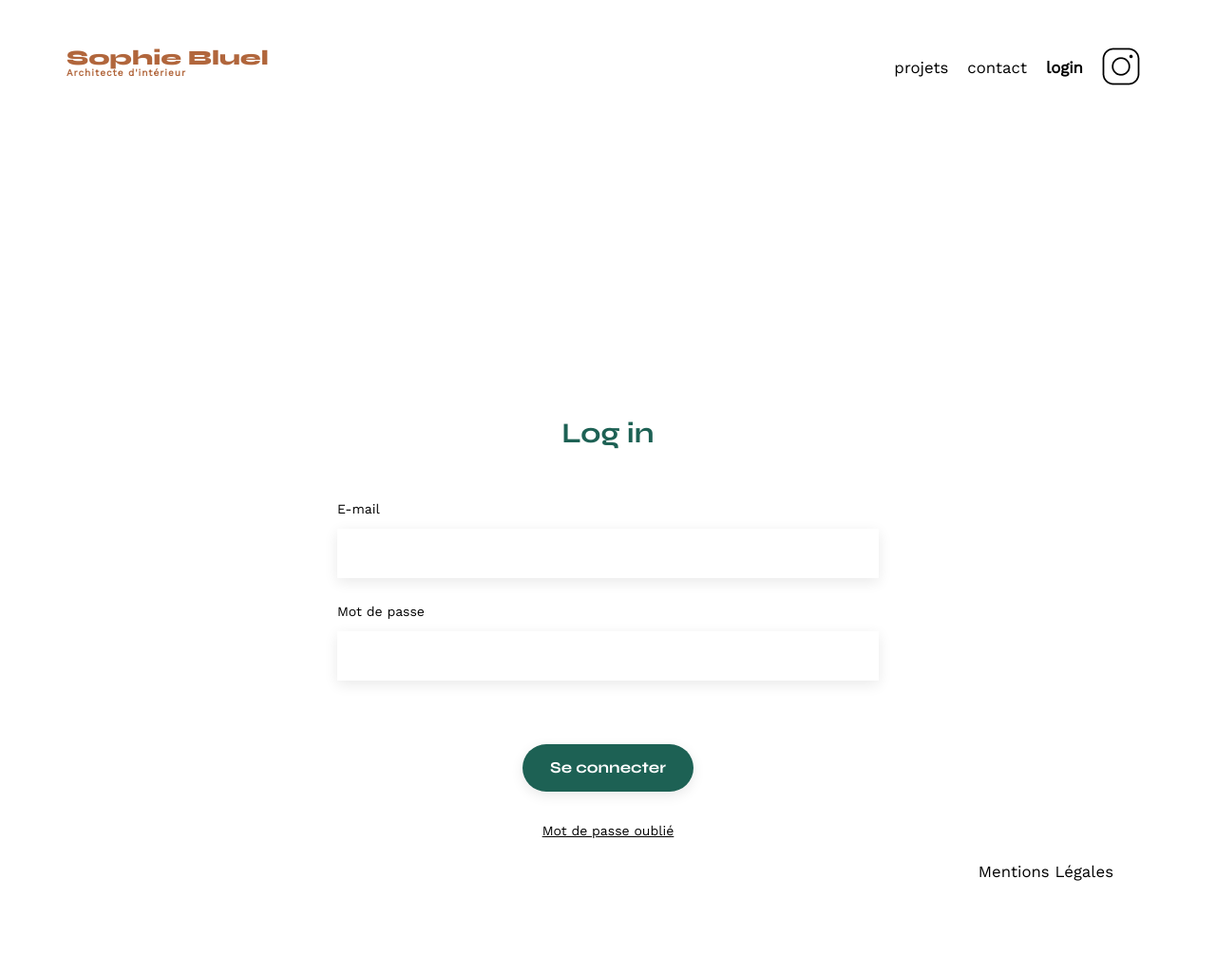
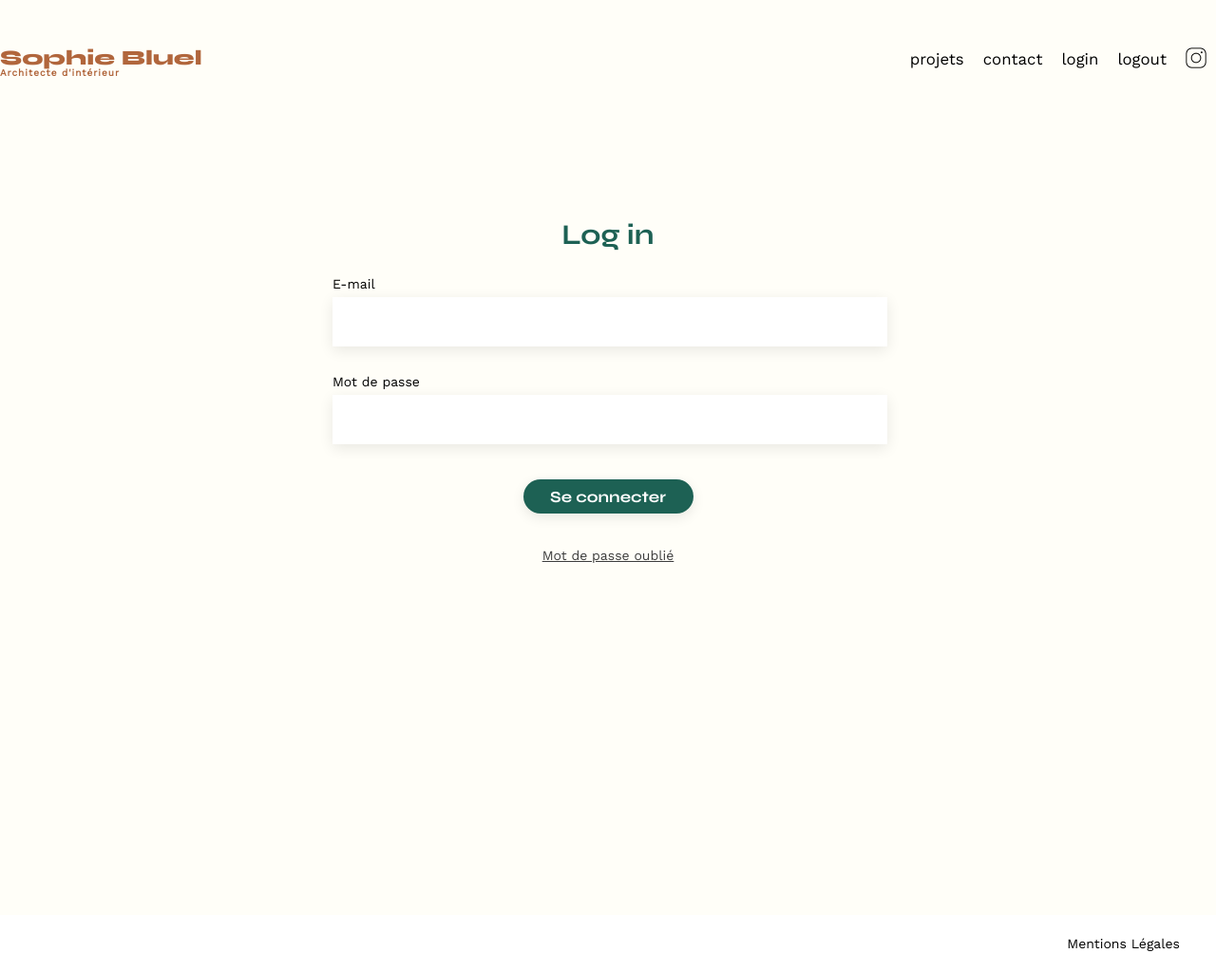
Before and after one commit to HanhNG64/Portfolio-architecte-sophie-bluel, a plain HTML site: page FrontEnd/login.html in a window 1280 px wide. Shown: the whole page at 95% size. Before the commit the page ends 954 px from the top, so only its background shows below. Drawn offline with nearby package versions, Linux system fonts and the light colour scheme.

Commit message:
amélioration de CSS de la page de login

```diff
--- a/FrontEnd/assets/login.css
+++ b/FrontEnd/assets/login.css
@@ -34,16 +34,26 @@ body {
 }
 
 /** end reset css**/
+:root {
+	--bg-color : #FFFEF8;
+	--main-color: #1D6154;
+	--white-color : #FFF;
+	--black-color : #000;
+}
+
 body {
-  max-width: 1140px;
+	background-color: var(--bg-color);
+	font-family: 'Work Sans' ;
+	font-size: 14px;
   max-height: 1024px;
-  margin: auto;
-  font-family: "Work Sans";
-  font-size: 14px;
+}
 
-  display: grid;
-  grid-template-rows: 1fr 1fr;
+.main-container {
+	max-width: 1440px;
+	margin:auto;
 }
+
+/******* HEADER *******/
 
 header {
 	display: flex;
@@ -53,37 +63,26 @@ header {
 
 header a {
 	text-decoration: none;
-	 color: #000;
+	color: var(--black-color);
 }
 
-header .loginItem {
-  font-weight: 700;
-}
-
-section {
-  margin: 50px 0;
-}
-
-h1 {
+h1{
 	display: flex;
 	flex-direction: column;
-  font-family: "Syne";
+	font-family: 'Syne';
 	font-size: 22px;
 	font-weight: 800;
-  color: #b1663c;
+	color: #B1663C
 }
 
 h1 > span {
-  font-family: "Work Sans";
-  font-size: 10px;
+	font-family: 'Work Sans';
+	font-size:10px;
 	letter-spacing: 0.1em;
 }
 
-h2 {
-  font-family: "Syne";
-  font-weight: 700;
-  font-size: 30px;
-  color: #1d6154;
+nav img {
+	width: 22px;
 }
 
 nav ul {
@@ -98,8 +97,10 @@ nav li {
 }
 
 li:hover {
-  color: #b1663c;
+	color: #B1663C;
 }
+
+/******* CONTACT *******/
 
 #login {
 	width: 50%;
@@ -110,46 +111,84 @@ li:hover {
 	text-align: center;
 }
 
-#login h2 {
-  margin-bottom: 20px;
+#login h2{
+  color: #1D6154;
+  font-family: Syne;
+  font-size: 30px;
+  padding-top: 100px;
 }
 
 #login form {
 	text-align: left;
-  margin-top: 30px;
+	margin: 30px;
 	display: flex;
 	flex-direction: column;
 }
 
 #login input {
+  width: 100%;
 	height: 50px;
 	font-size: 1.2em;
 	border: none;
 	box-shadow: 0px 4px 14px rgba(0, 0, 0, 0.09);
+  margin-bottom: 30px;
 }
 
-#login label, .error{
-  margin: 2em 0 1em 0;
+#login label {
+  margin-bottom: 7px;
+}
+
+#login textarea {
+	border: none;
+	box-shadow: 0px 4px 14px rgba(0, 0, 0, 0.09);
+}
+
+#login input[type="submit"]{
+  width: 179px;
+  height: 36px;
+	font-family: 'Syne';
+	text-align: center;
+	border-radius: 60px ;
+  margin : 7px auto 37px auto ;
+  color:var(--white-color);;
+	background-color: var(--main-color);
 }
 
 #login p {
   text-align: center;
   text-decoration: underline;
+  color: #3D3D3D;
 }
 
-input[type="submit"] {
-  font-family: "Syne";
-  font-weight: 700;
-  color: white;
-  background-color: #1d6154;
-  margin: 2em auto;
-  width: 180px;
-  text-align: center;
-  border-radius: 60px;
+#login .error {
+  width: 100%;
+	font-size: 1.2em;
+	border: none;
+	box-shadow: 0px 4px 14px rgba(0, 0, 0, 0.09);
+  color: var(--white-color);
+  background-color: #900;
 }
 
+.error.active {
+  margin-bottom: 30px;
+  padding: 10px 0;
+}
+
+/******* FOOTER *******/
+
 footer {
-  align-self: end;
+  position: absolute;
+  top: 964px;
+	display: flex;
+	justify-content: end;
+	width: 100%;
+	height: 60px;
+	background-color:  var(--white-color);
+}
+
+footer nav {
+	display: flex;
+  justify-self: center;
 }
 
 footer nav ul {
@@ -158,20 +197,6 @@ footer nav ul {
 	margin: 2em;
  }
 
-/* Voici la mise en forme pour les erreurs */
-.error {
-  width: 100%;
-  padding: 0;
-
-  font-size: 80%;
-  color: white;
-  background-color: #900;
-  border-radius: 5px;
-
-  -moz-box-sizing: border-box;
-  box-sizing: border-box;
+footer nav ul li {
+	font-size: 14px;
 }
-
-.error.active {
-  padding: 3px;
-}
--- a/FrontEnd/assets/style.css
+++ b/FrontEnd/assets/style.css
@@ -114,6 +114,21 @@ h1 > span {
 
 nav img {
 	width: 22px;
+}
+
+nav ul {
+	display: flex;
+	align-items: center;
+	list-style-type: none;
+}
+
+nav li {
+	padding: 0 10px;
+	font-size: 1.2em;
+}
+
+li:hover {
+	color: #B1663C;
 }
 
 /******* MAIN *******/
@@ -481,19 +496,8 @@ footer nav ul {
 	margin: 2em
 }
 
-nav ul {
-	display: flex;
-	align-items: center;
-	list-style-type: none;
-}
-
-nav li {
-	padding: 0 10px;
-	font-size: 1.2em;
-}
-
-li:hover {
-	color: #B1663C;
+footer nav ul li {
+	font-size: 14px;
 }
 
 /******* CONTACT *******/
--- a/FrontEnd/login.html
+++ b/FrontEnd/login.html
@@ -16,14 +16,17 @@
   </head>
 
   <body>
+
+    <div class="main-container">
       <header>
         <h1>Sophie Bluel<span>Architecte d'intérieur</span></h1>
         <nav>
 					<ul>
-          <li><a href="./index.html">projets</a></li>
-          <li>contact</li>
-          <li class="loginItem">login</li>
-          <li><img src="./assets/icons/instagram.png" alt="Instagram" /></li>
+						<li><a href="#portfolio">projets</a></li>
+						<li><a href="#contact">contact</a></li>
+						<li class="login"><a href="./login.html">login</a></li>
+						<li class="logout">logout</li>
+						<li><img src="./assets/icons/instagram.png" alt="Instagram"></li>
 					</ul>
 			  </nav>
       </header>
@@ -41,6 +44,8 @@
           </form>
         </section>
       </main>
+    </div>
+
     <footer>
       <nav>
         <ul>
```
Lines whose indentation alone changed are shown as unchanged.
